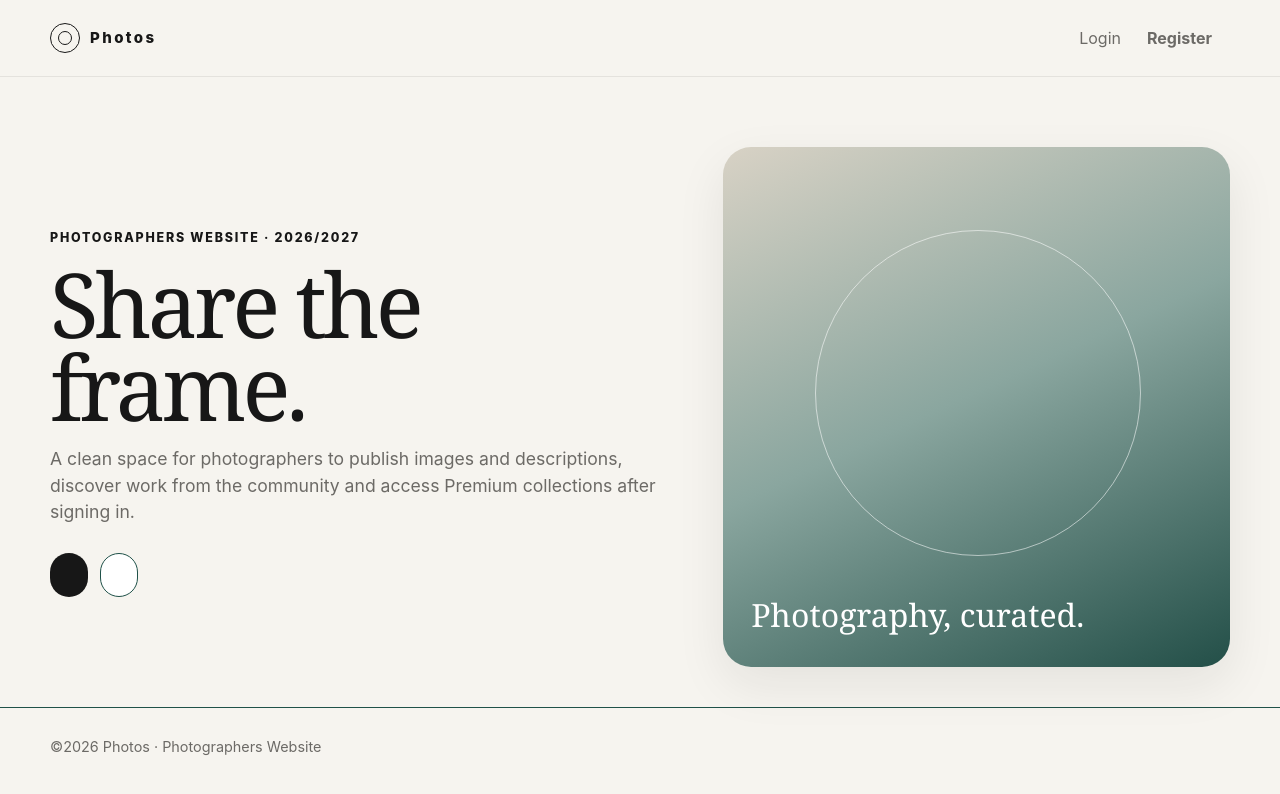
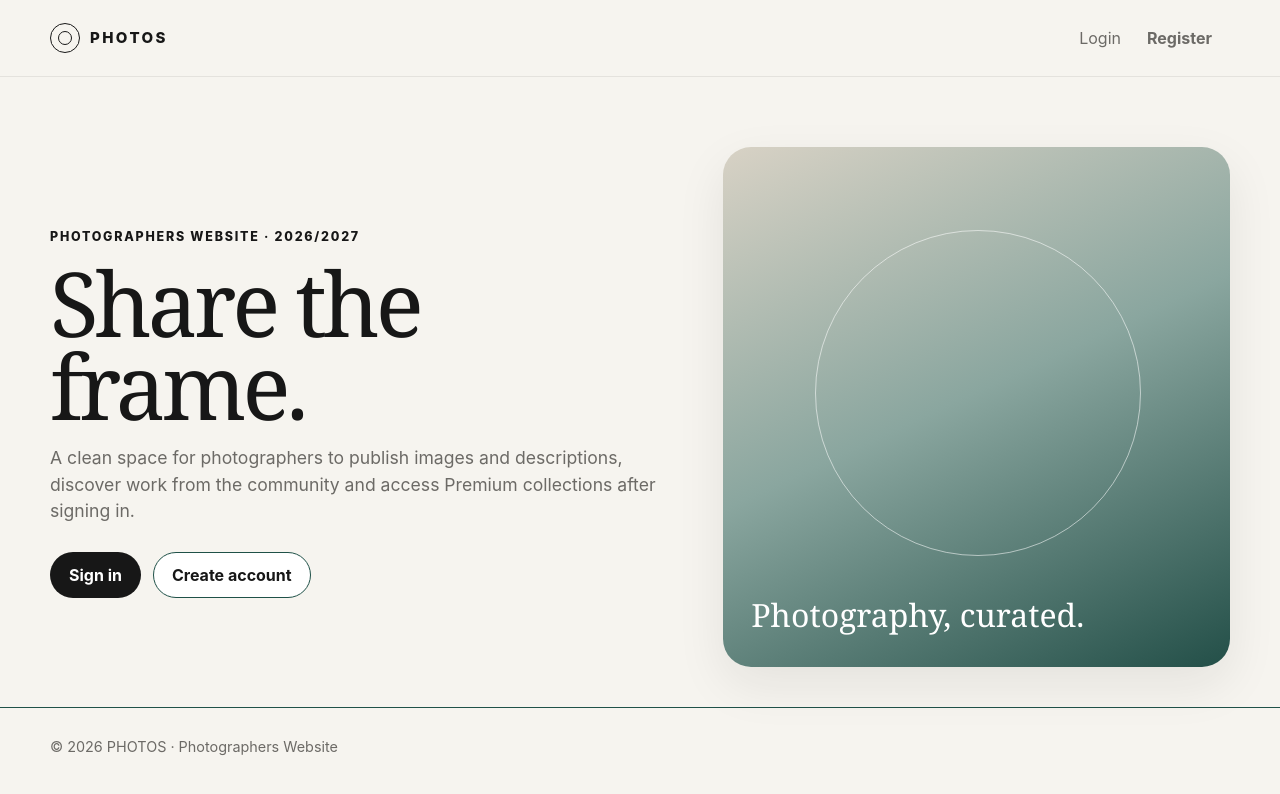
Before and after one commit to pinguinoadelia/web_hacking_project, a plain HTML site: page index.html in a window 1280 px wide. Drawn offline with Linux system fonts and the light colour scheme.

Commit message:
Fixed remaining HTML typos and issues

```diff
--- a/index.html
+++ b/index.html
@@ -2,7 +2,7 @@
 <html lang="en">
 <head>
     <meta charset="UTF-8">
-    <meta name="viewport" content="photographers website frontend prototype">
+    <meta name="viewport" content="width=device-width, initial-scale=1">
     <title> Home · PHOTOS</title>
     <link rel="stylesheet" href="css/styles.css">
 </head>
@@ -10,7 +10,7 @@
 <a class="skip-link" href="#main"> Skip to content</a>
 <header class="site-header">
     <div class="container navbar">
-        <a class="brand" href="index.html" aria-label="Photos home"><span class="brand-mark" aria-hidden="true"></span>Photos</a>
+        <a class="brand" href="index.html" aria-label="PHOTOS home"><span class="brand-mark" aria-hidden="true"></span>PHOTOS</a>
         <nav class="nav-links" aria-label="Primary navigation">
             <a data-nav-auth href="gallery.html">Gallery</a>
             <a data-nav-auth class="nav-essential" href="upload.html">Upload</a>
@@ -30,8 +30,8 @@
             <h1 id="hero-title" class="display">Share the frame.</h1>
             <p class="lede">A clean space for photographers to publish images and descriptions, discover work from the community and access Premium collections after signing in.</p>
             <div class="hero-actions" data-nav-guest="">
-                <a class="btn btn--primary" href="login.html"></a>
-                <a class="btn btn--secondary" href="register.html"></a>
+                <a class="btn btn--primary" href="login.html">Sign in</a>
+                <a class="btn btn--secondary" href="register.html">Create account</a>
             </div>
             <div class="hero-actions" data-nav-auth="">
                 <a class="btn btn--primary" href="gallery.html">Open gallery</a>
@@ -43,7 +43,7 @@
 </main>
 <footer class="site-footer">
     <div class="container footer-inner">
-        <span>©<span data-year></span> Photos · Photographers Website</span>
+        <span>© <span data-year></span> PHOTOS · Photographers Website</span>
     </div>
 </footer>
 <script src="js/mock-data.js"></script>
--- a/js/upload.js
+++ b/js/upload.js
@@ -52,7 +52,7 @@ document.addEventListener('DOMContentLoaded', () => {
             uploader: user.username,
             title: form.title.value.trim() || 'Untitled photograph',
             description,
-            premium: form.querySelector('input[name="visibility"]:checked')?.value,
+            premium: form.querySelector('input[name="visibility"]:checked')?.value === 'premium',
             createdAt: new Date().toISOString().slice(0, 10),
             src: objectUrl
         });
```
